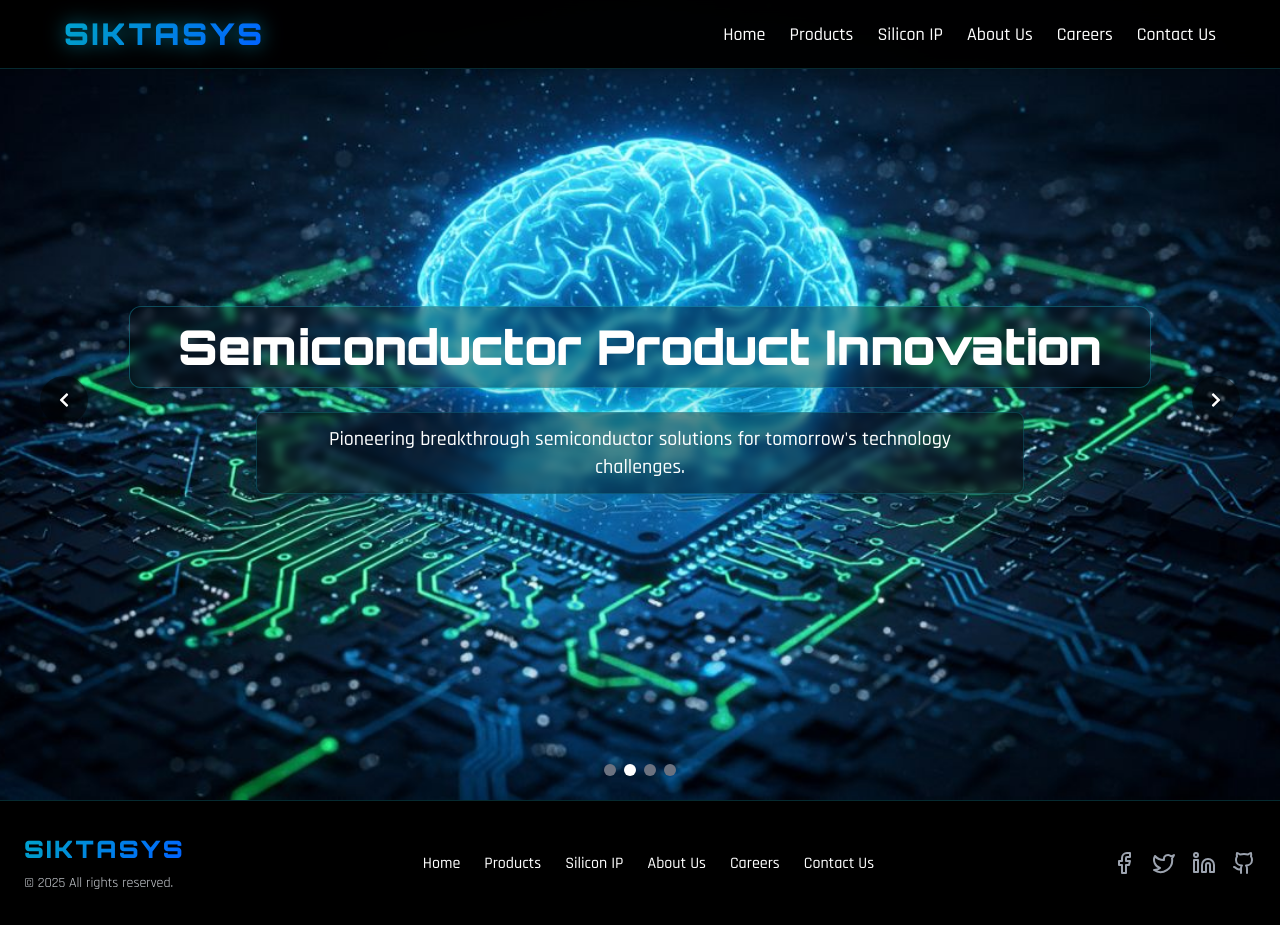
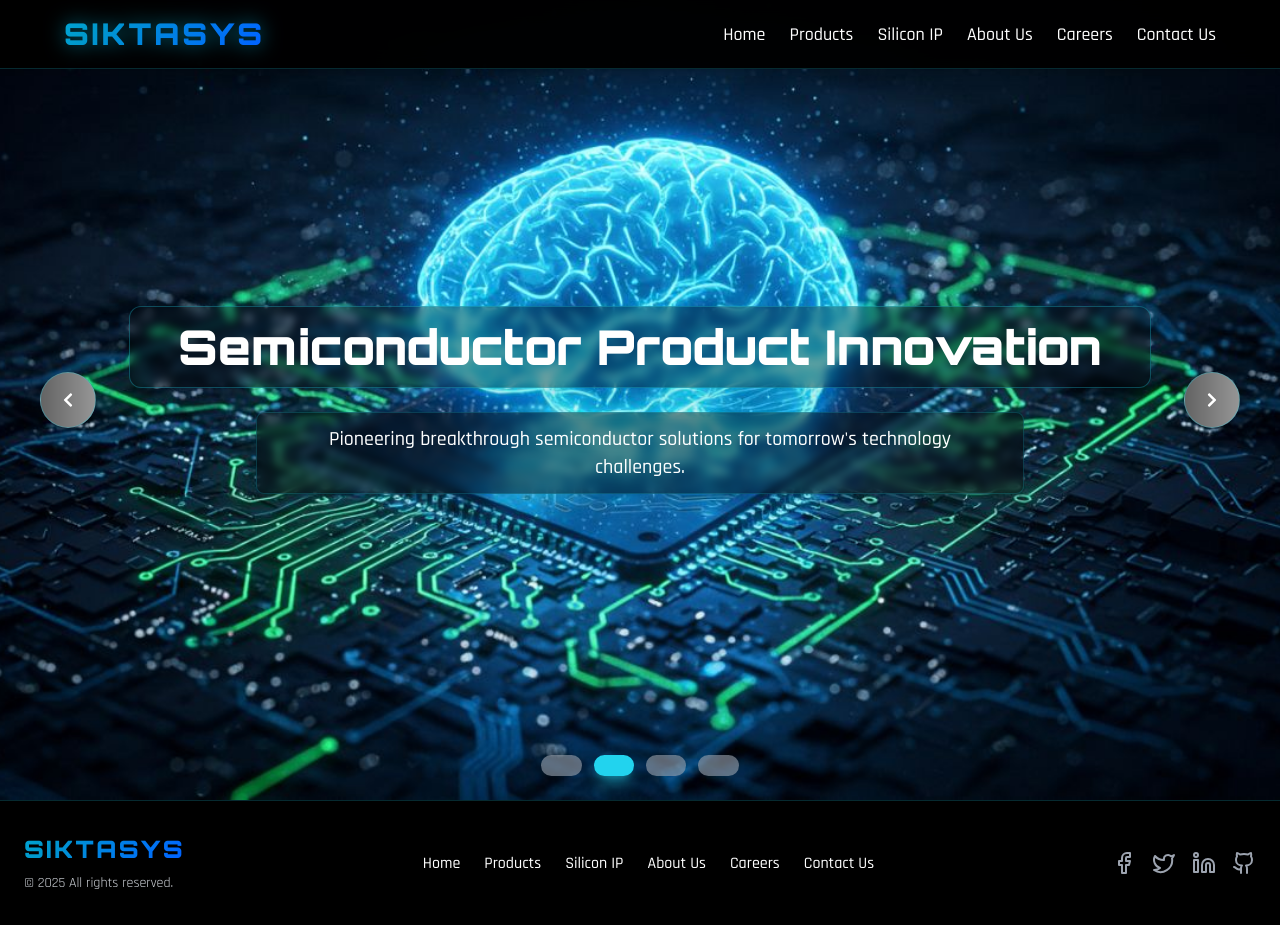
Before and after one commit to nikhil-iitkgp/FermionIC-Clone, a React (Vite) app in the folder frontend/: page /#/ in a window 1280 px wide. Built offline with nearby package versions, Linux system fonts and the light colour scheme.

Commit message:
Added current slide indicator

```diff
--- a/frontend/src/components/Hero.tsx
+++ b/frontend/src/components/Hero.tsx
@@ -182,9 +182,12 @@ const slides = [
 
 const Hero = () => {
   const [index, setIndex] = useState(0);
+  const [isHeld, setIsHeld] = useState(false);
 
-  // Auto-change slides with different intervals
+  // Auto-change slides with different intervals (only when not held)
   useEffect(() => {
+    if (isHeld) return;
+
     const getSlideDelay = (slideIndex: number) => {
       return slideIndex === 3 ? 10000 : 3000; // 10 seconds for slide 4, 3 seconds for others
     };
@@ -194,7 +197,44 @@ const Hero = () => {
     }, getSlideDelay(index));
 
     return () => clearTimeout(timer);
-  }, [index]);
+  }, [index, isHeld]);
+
+  // Keyboard navigation
+  useEffect(() => {
+    const handleKeyDown = (event: KeyboardEvent) => {
+      switch (event.key) {
+        case "ArrowLeft":
+          event.preventDefault();
+          prevSlide();
+          break;
+        case "ArrowRight":
+          event.preventDefault();
+          nextSlide();
+          break;
+        case " ": // Spacebar - hold slide
+          event.preventDefault();
+          setIsHeld(true);
+          break;
+        default:
+          break;
+      }
+    };
+
+    const handleKeyUp = (event: KeyboardEvent) => {
+      if (event.key === " ") {
+        event.preventDefault();
+        setIsHeld(false);
+      }
+    };
+
+    window.addEventListener("keydown", handleKeyDown);
+    window.addEventListener("keyup", handleKeyUp);
+
+    return () => {
+      window.removeEventListener("keydown", handleKeyDown);
+      window.removeEventListener("keyup", handleKeyUp);
+    };
+  }, []);
 
   // Function to manually change slides
   const prevSlide = () => {
@@ -206,7 +246,7 @@ const Hero = () => {
   };
 
   return (
-    <section className="relative min-h-[70vh] h-screen flex flex-col justify-center items-center text-center bg-black text-white w-full">
+    <section className="relative min-h-[60vh] sm:min-h-[70vh] h-screen flex flex-col justify-center items-center text-center bg-black text-white w-full overflow-hidden">
       {/* Image Slider */}
       <div className="absolute inset-0 w-full h-full overflow-hidden">
         <motion.img
@@ -260,38 +300,56 @@ const Hero = () => {
         )}
       </div>
 
-      {/* Left Navigation Button */}
+      {/* Enhanced Left Navigation Button */}
       <Button
-        className="absolute left-2 md:left-10 top-1/2 transform -translate-y-1/2
-            text-white bg-black/50 p-4 md:p-3 rounded-full hover:bg-black transition-all
-            z-20 w-12 h-12 flex items-center justify-center"
+        className="absolute left-2 sm:left-4 md:left-6 lg:left-10 top-1/2 transform -translate-y-1/2
+            text-white bg-gradient-to-r from-black/60 to-black/40 backdrop-blur-md
+            border border-cyan-400/30 hover:border-cyan-400/60
+            p-2 sm:p-3 md:p-4 rounded-full
+            hover:bg-gradient-to-r hover:from-cyan-600/20 hover:to-black/60
+            hover:shadow-lg hover:shadow-cyan-400/20 hover:scale-105
+            transition-all duration-300 ease-in-out
+            z-20 w-10 h-10 sm:w-12 sm:h-12 md:w-14 md:h-14
+            flex items-center justify-center group"
         onClick={prevSlide}
         aria-label="Previous Slide"
       >
-        <FaChevronLeft size={24} />
+        <FaChevronLeft className="text-white group-hover:text-cyan-300 transition-colors duration-300 text-sm sm:text-base md:text-lg lg:text-xl" />
       </Button>
 
-      {/* Right Navigation Button */}
+      {/* Enhanced Right Navigation Button */}
       <Button
-        className="absolute right-2 md:right-10 top-1/2 transform -translate-y-1/2
-            text-white bg-black/50 p-4 md:p-3 rounded-full hover:bg-black transition-all
-            z-20 w-12 h-12 flex items-center justify-center"
+        className="absolute right-2 sm:right-4 md:right-6 lg:right-10 top-1/2 transform -translate-y-1/2
+            text-white bg-gradient-to-r from-black/60 to-black/40 backdrop-blur-md
+            border border-cyan-400/30 hover:border-cyan-400/60
+            p-2 sm:p-3 md:p-4 rounded-full
+            hover:bg-gradient-to-r hover:from-cyan-600/20 hover:to-black/60
+            hover:shadow-lg hover:shadow-cyan-400/20 hover:scale-105
+            transition-all duration-300 ease-in-out
+            z-20 w-10 h-10 sm:w-12 sm:h-12 md:w-14 md:h-14
+            flex items-center justify-center group"
         onClick={nextSlide}
         aria-label="Next Slide"
       >
-        <FaChevronRight size={24} />
+        <FaChevronRight className="text-white group-hover:text-cyan-300 transition-colors duration-300 text-sm sm:text-base md:text-lg lg:text-xl" />
       </Button>
 
-      {/* Slide Indicator Dots (Bottom) */}
-      <div className="absolute bottom-6 flex space-x-2">
-        {slides.map((_, i) => (
-          <div
-            key={i}
-            className={`w-3 h-3 rounded-full transition-all ${
-              i === index ? "bg-white" : "bg-gray-500"
-            }`}
-          />
-        ))}
+      {/* Clean Slide Indicators */}
+      <div className="absolute bottom-4 sm:bottom-6 flex justify-center w-full px-4">
+        <div className="flex space-x-3">
+          {slides.map((_, i) => (
+            <button
+              key={i}
+              className={`w-2.5 h-2.5 sm:w-3 sm:h-3 rounded-full transition-all duration-300 hover:scale-110 focus:outline-none focus:ring-2 focus:ring-cyan-400/50 ${
+                i === index
+                  ? "bg-cyan-400 shadow-lg shadow-cyan-400/50"
+                  : "bg-gray-400/60 hover:bg-gray-300/80"
+              }`}
+              onClick={() => setIndex(i)}
+              aria-label={`Go to slide ${i + 1}`}
+            />
+          ))}
+        </div>
       </div>
     </section>
   );
```
